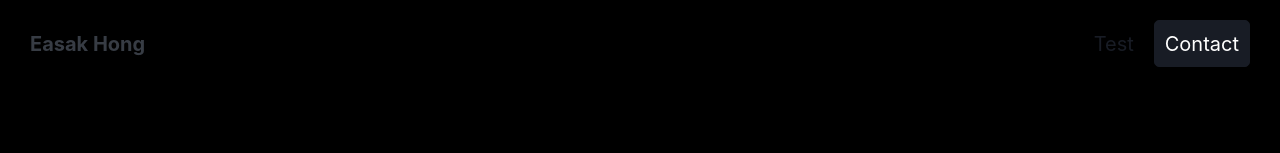
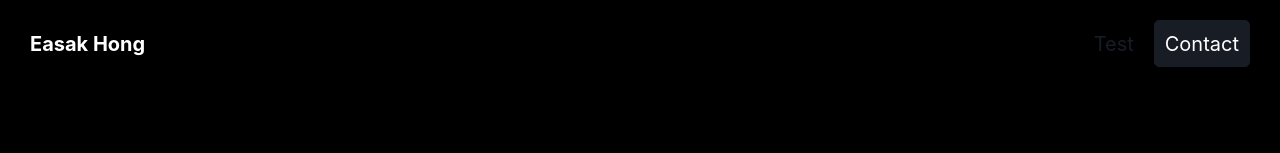
Before and after one commit to ehong07/page, a React (Vite) app in the folder app/: page / in a window 1280 px wide. Shown: the top 153 px of the page. Built offline with nearby package versions, Linux system fonts and the light colour scheme.

Commit message:
change logo text color to white

```diff
--- /dev/null
+++ b/app/src/components/Navbar.css
@@ -0,0 +1,3 @@
+.name {
+  color: #FFFFFF;
+}
--- a/app/src/components/Navbar.jsx
+++ b/app/src/components/Navbar.jsx
@@ -1,9 +1,11 @@
+import './Navbar.css';
+
 function Navbar() {
   return (
     <header>
       <nav>
         <ul>
-          <li><strong>Easak Hong</strong></li>
+          <li className="name"><strong>Easak Hong</strong></li>
         </ul>
         <ul>
           <li><a href="#" className="contrast">Test</a></li>
```
